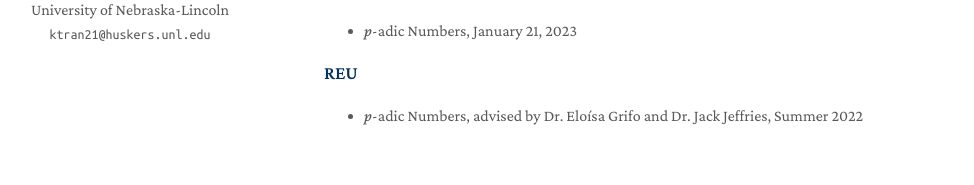
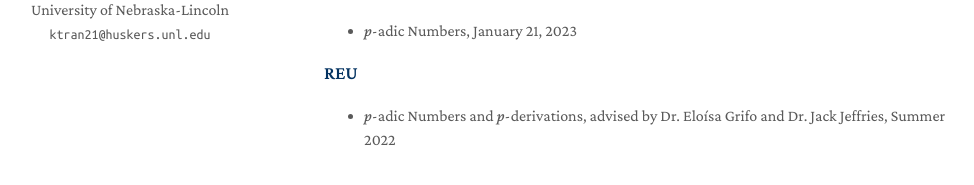
Before and after one commit to uyen-tran/uyen-tran.github.io, a Jekyll site: the page built from research-page.md, in a window 1280 px wide. Shown: the part 466-651 px from the top of the page, without its empty margins (146-1120 px from the left). Built offline with Jekyll 4.4.1, drawn with Linux system fonts in a browser that asks for light colours; a style sheet for code colours, icons or effects is not loaded.

Commit message:
Update research.md

```diff
--- a/_includes/research.md
+++ b/_includes/research.md
@@ -16,4 +16,4 @@ University of Nebraska--Lincoln
 - *p*-adic Numbers, January 21, 2023
 
 ### REU
-- *p*-adic Numbers, advised by Dr. Eloísa Grifo and Dr. Jack Jeffries, Summer 2022
+- *p*-adic Numbers and *p*-derivations, advised by Dr. Eloísa Grifo and Dr. Jack Jeffries, Summer 2022
```
